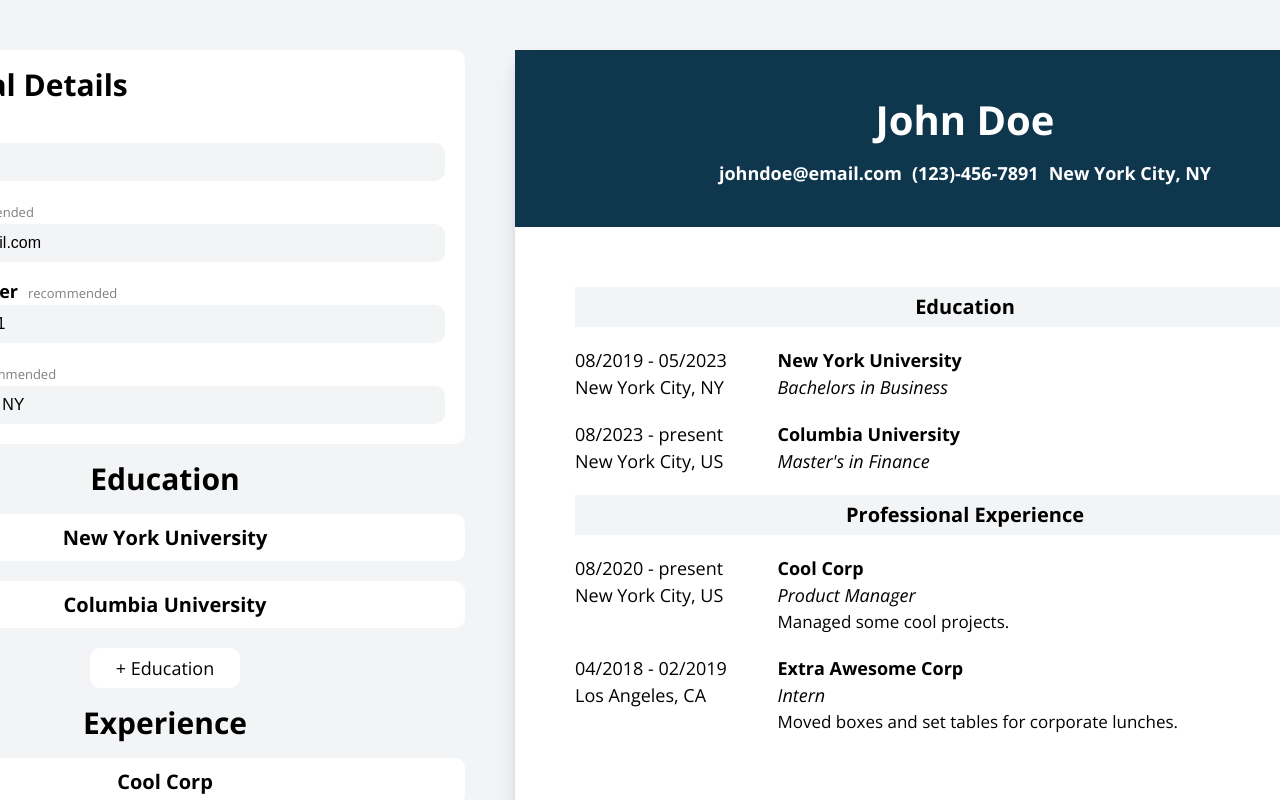
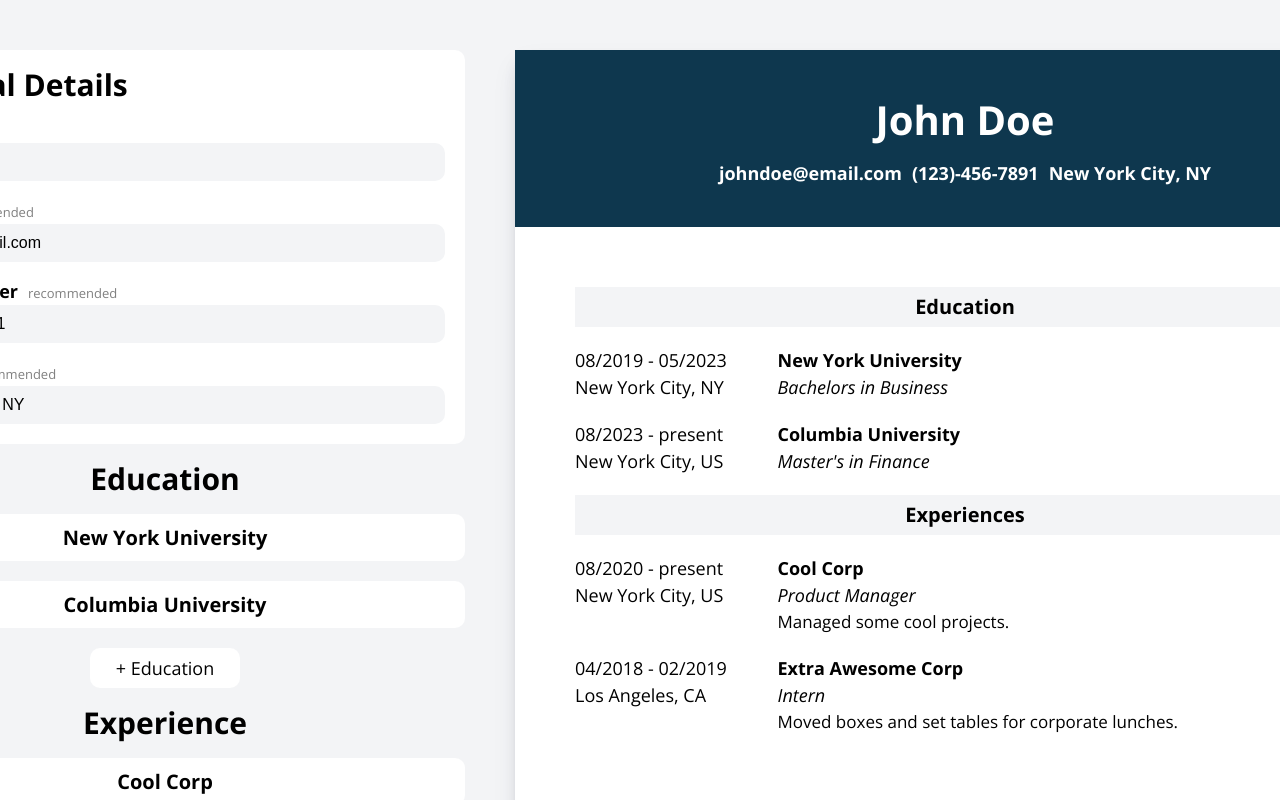
Before and after one commit to seanmckone/odin-cv-application, a React (Vite) app: page / in a window 1280 px wide. Shown: the top 800 px of the page. Built offline with nearby package versions, Linux system fonts and the light colour scheme.

Commit message:
Add conditional resume section title rendering

```diff
--- a/src/components/resume/DisplaySection.jsx
+++ b/src/components/resume/DisplaySection.jsx
@@ -1,11 +1,18 @@
 import Section from "./Section";
 
-function DisplaySection({ section }) {
-  return section.map((sectionData) => {
-    if (!sectionData.isHidden) {
-      return <Section key={sectionData.id} sectionData={sectionData}></Section>;
-    }
-  });
+function DisplaySection({ section, sectionTitle }) {
+  return (
+    <>
+      {section.length > 0 && <h3 className="section-title">{sectionTitle}</h3>}
+      {section.map((sectionData) => {
+        if (!sectionData.isHidden) {
+          return (
+            <Section key={sectionData.id} sectionData={sectionData}></Section>
+          );
+        }
+      })}
+    </>
+  );
 }
 
 export default DisplaySection;
--- a/src/components/resume/Resume.jsx
+++ b/src/components/resume/Resume.jsx
@@ -7,10 +7,14 @@
     <div className="resume">
       <ResumeHeader resumeHeaderData={personalDetails}></ResumeHeader>
       <div className="resume-details">
-        <h3 className="section-title">Education</h3>
-        <DisplaySection section={educations}></DisplaySection>
-        <h3 className="section-title">Professional Experience</h3>
-        <DisplaySection section={experiences}></DisplaySection>
+        <DisplaySection
+          section={educations}
+          sectionTitle={"Education"}
+        ></DisplaySection>
+        <DisplaySection
+          section={experiences}
+          sectionTitle={"Experiences"}
+        ></DisplaySection>
       </div>
     </div>
   );
```
